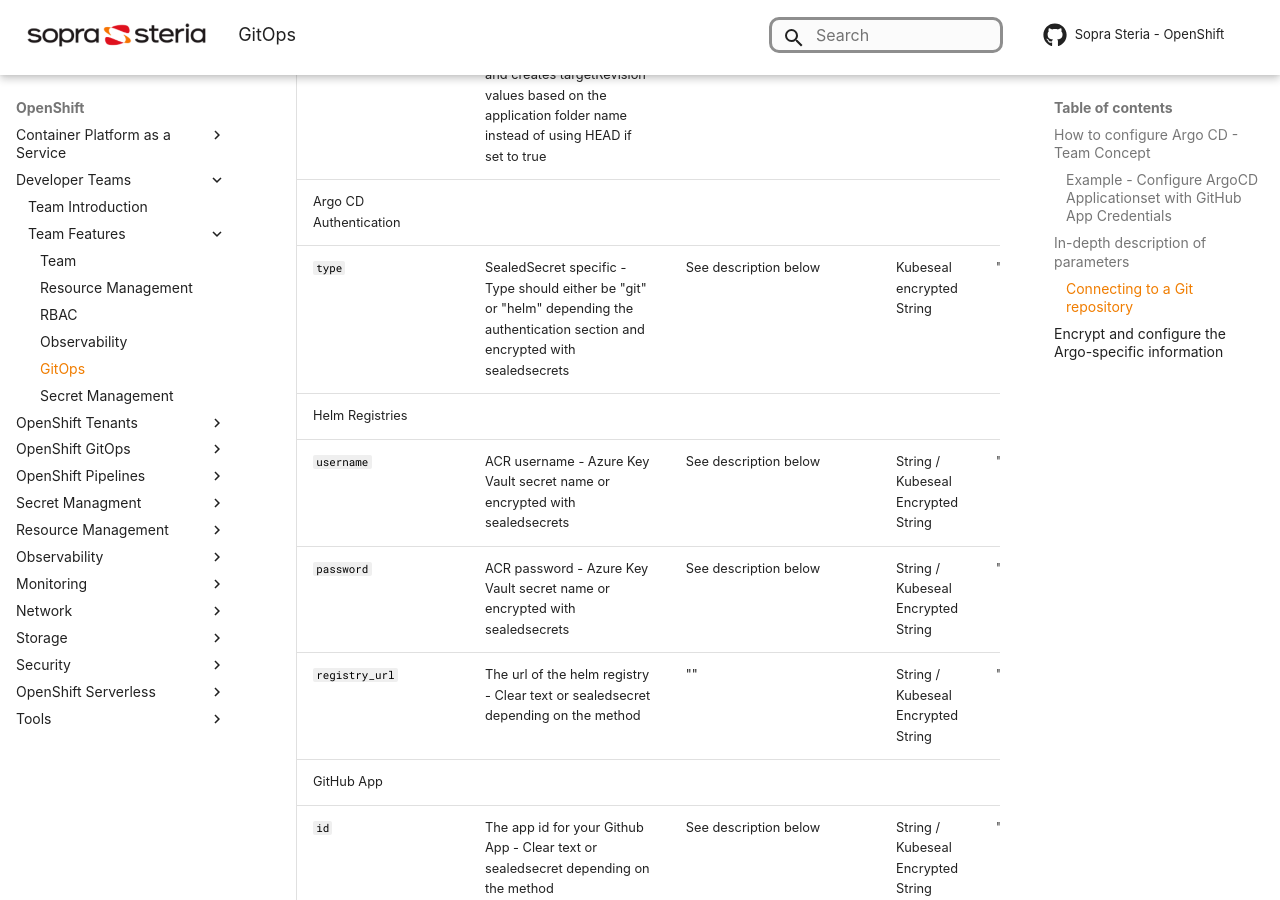
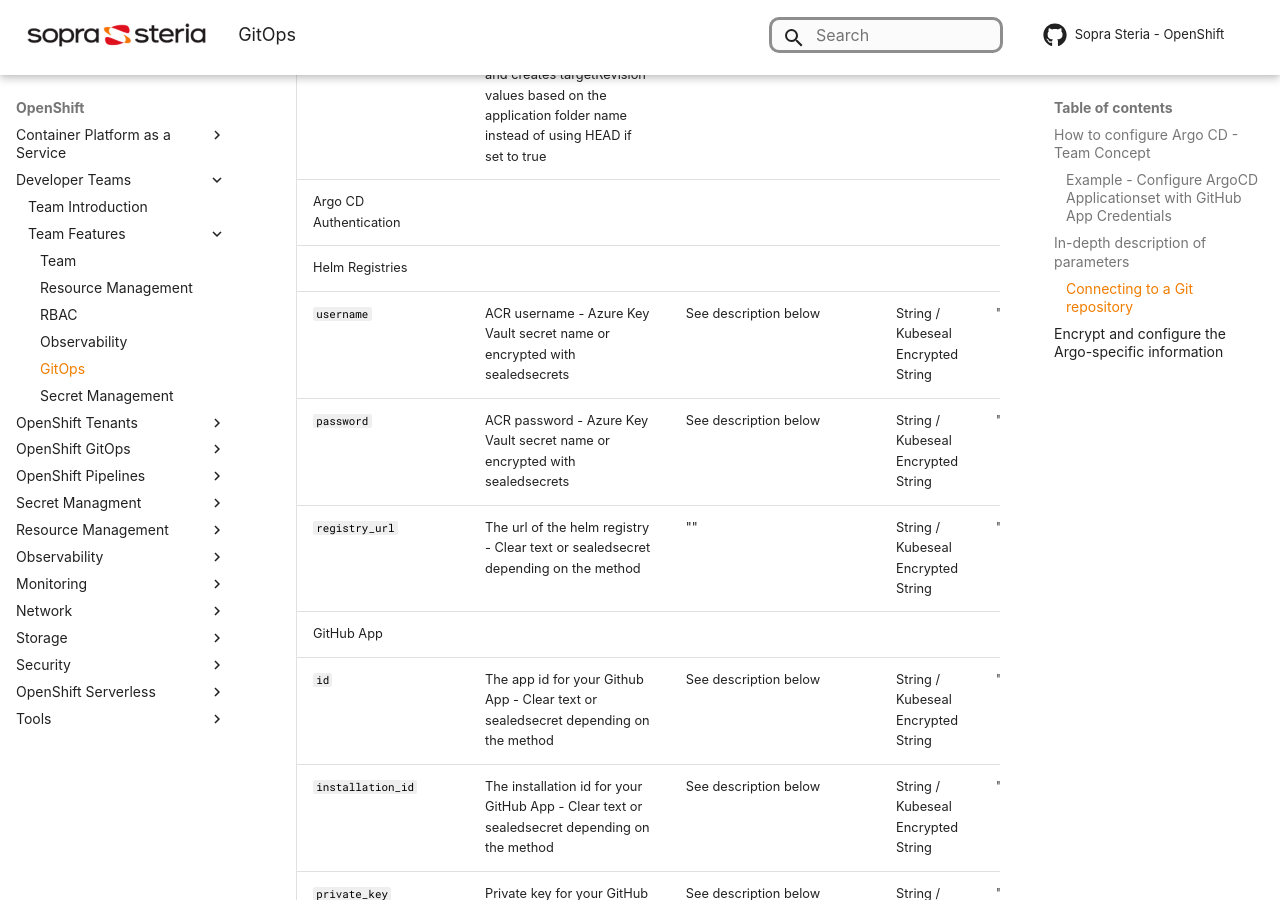
Before and after one commit to Sopra-Steria-Norge-Kubernetes/OpenShift, an MkDocs documentation site: the page built from docs/OpenShift Teams/Team features/gitops.md, in a window 1280 px wide and 900 px high, scrolled down 4776 px. Built offline with MkDocs 1.6.1 and Material for MkDocs 9.7.7, drawn with Linux system fonts in a browser that asks for light colours; some web fonts are replaced; comment, search, counter and statistics services are not loaded; some of the changed text lies outside the part shown.

Commit message:
modified table - made a section in the bottom for sealedsecret method specific parameters

```diff
--- a/docs/OpenShift Teams/Team features/gitops.md
+++ b/docs/OpenShift Teams/Team features/gitops.md
@@ -167,7 +167,6 @@
 | `resource_name_first`     | Nameingstandard for ArgoCD applications created by applicationSets. If true the name of the resource (folder) will come first if false then the name of the team will come first.                                                        | True / False                      | Boolean | True |
 | `custom_target_revision`     | Allows setting the targetRevision at the application level for different environments in OpenShift. The generator picks up component names and creates targetRevision values based on the application folder name instead of using HEAD if set to true                                                        | True / False                      | Boolean | False |
 |  Argo CD Authentication             |                                                                                                                            |                                            |                           |
-| `type`     | SealedSecret specific - Type should either be "git" or "helm" depending the authentication section and encrypted with sealedsecrets                                                        | See description below                      | Kubeseal encrypted String | "" |
 | Helm Registries           |                                                                                                                     |                                            |
 | `username`                 | ACR username - Azure Key Vault secret name or encrypted with sealedsecrets                                                      | See description below                      | String / Kubeseal Encrypted String | "" |
 | `password`                 | ACR password - Azure Key Vault secret name or encrypted with sealedsecrets                                              | See description below                      | String / Kubeseal Encrypted String | "" |
```
Also changed, not shown: other parts of docs/OpenShift Teams/Team features/gitops.md (+2 -1 lines).
